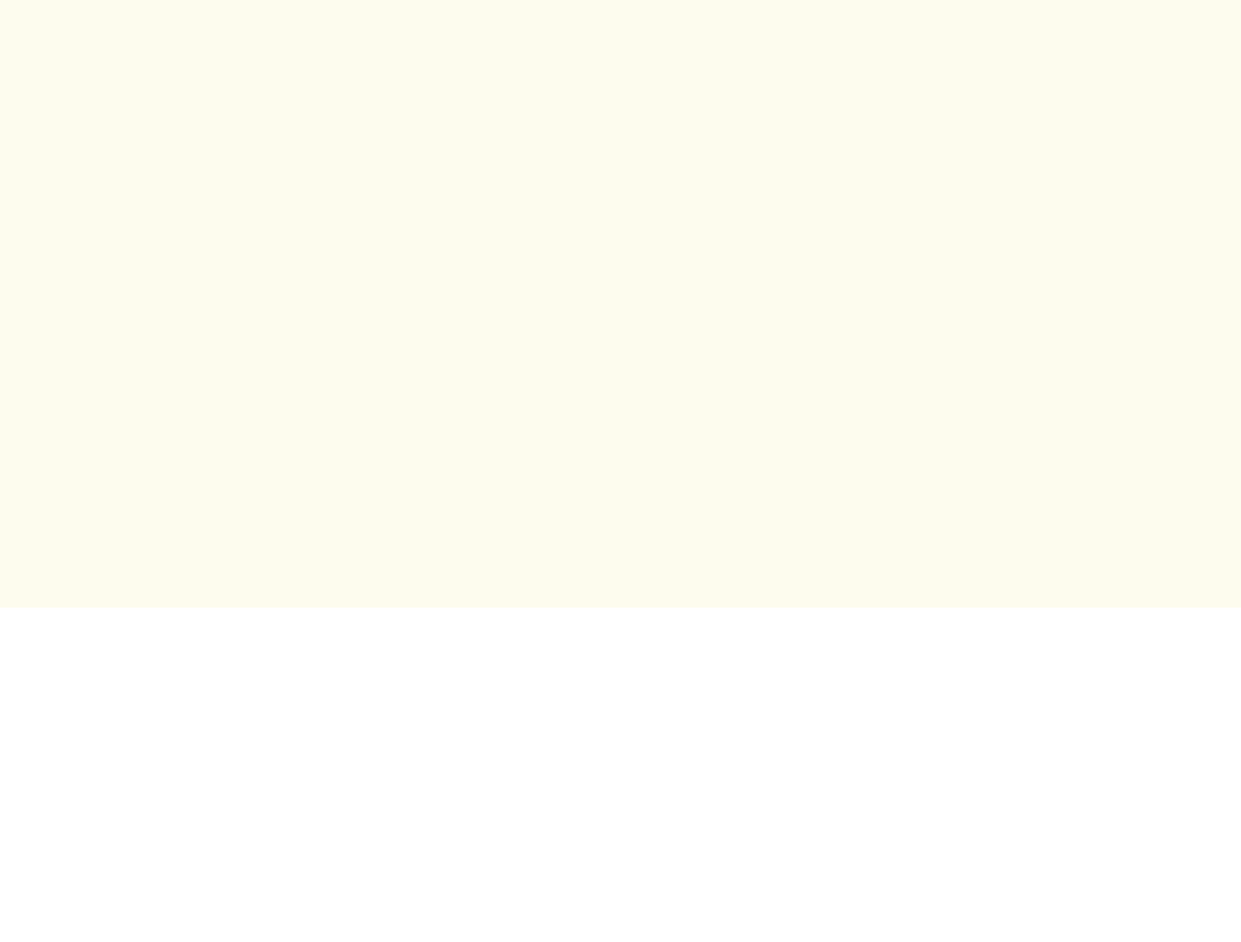
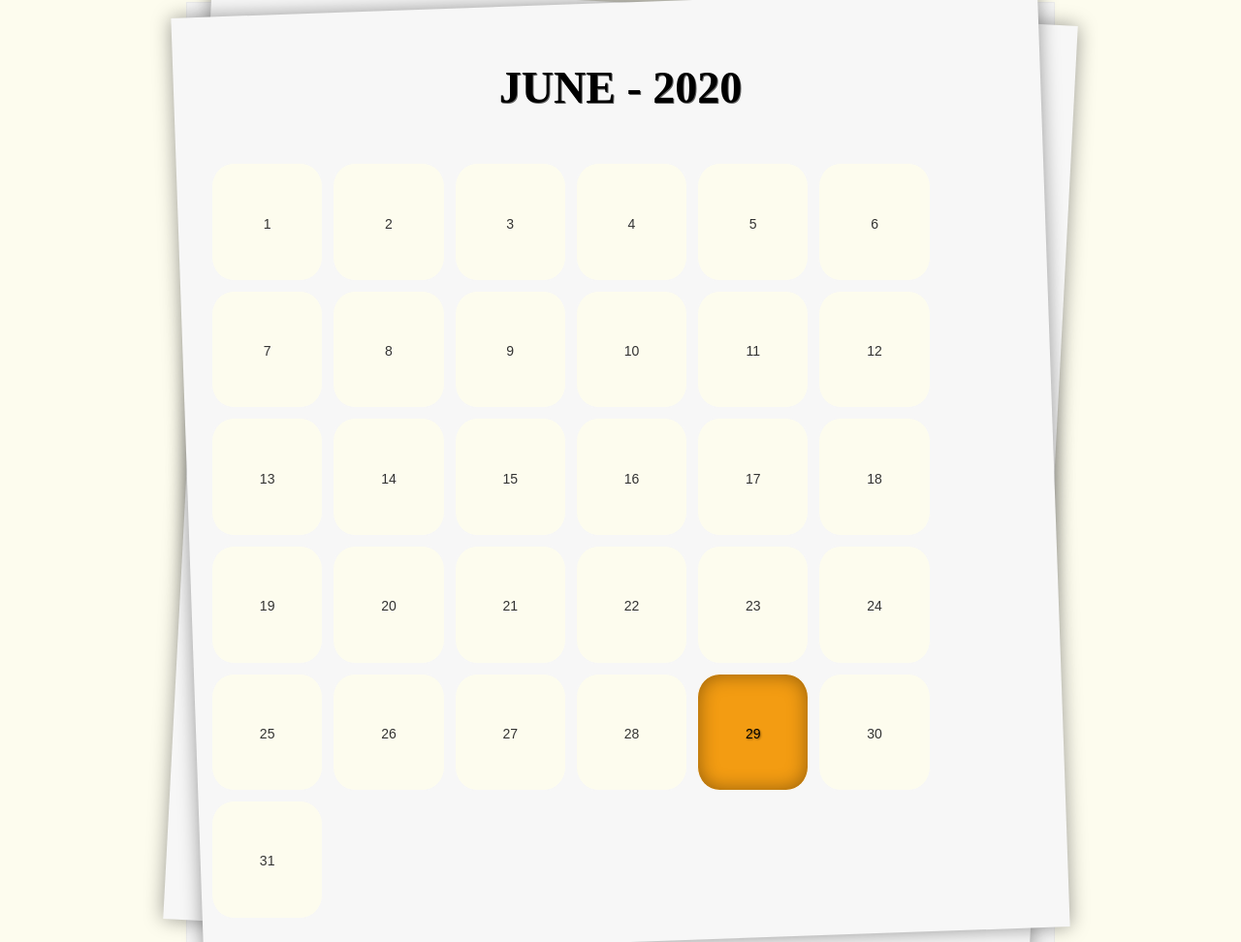
Before and after one commit to bbpcltd/bbpcltd.github.io, a plain HTML site: page events.html in a window 1280 px wide. Shown: the part 1512-2484 px from the top of the page at 97% size. Before the commit the page ends 2139 px from the top, so only its background shows below. Drawn offline with nearby package versions, Linux system fonts and the light colour scheme; a web font is replaced by a local one.

Commit message:
Added Calender Style in Events

```diff
--- a/events.html
+++ b/events.html
@@ -45,6 +45,52 @@
 
     <section class="section-events-last">
         <h1>Upcoming Events</h1>
+        <div class="calender">
+            <div class="month">
+                <h1 id="calender_heading">JUNE - 2020</h1>
+                <span class="day">1</span>
+                <span class="day">2</span>
+                <span class="day">3</span>
+                <span class="day">4</span>
+                <span class="day">5</span>
+                <span class="day">6</span>
+                <span class="day">7</span>
+                <span class="day">8</span>
+                <span class="day">9</span>
+                <span class="day">10</span>
+                <span class="day">11</span>
+                <span class="day">12</span>
+                <span class="day">13</span>
+                <span class="day">14</span>
+                <span class="day">15</span>
+                <span class="day">16</span>
+                <span class="day">17</span>
+                <span class="day">18</span>
+                <span class="day">19</span>
+                <span class="day">20</span>
+                <span class="day">21</span>
+                <span class="day">22</span>
+                <span class="day">23</span>
+                <span class="day">24</span>
+                <span class="day">25</span>
+                <span class="day">26</span>
+                <span class="day">27</span>
+                <span class="day">28</span>
+                <span class="day event"><a href="#lightbox">29</a></span>
+                <span class="day">30</span>
+                <span class="day">31</span>
+                <div class="clearfix"></div>
+
+                <div id="lightbox">
+                    <div class="event_details">
+                        <h1>Event Name</h1>
+                        <h3>Date: 24 June, 2020</h3>
+                        <p>Lorem ipsum dolor sit amet, consectetur adipisicing elit. Vel facilis voluptate voluptas quia officiis blanditiis inventore sunt in quis distinctio. Cum, quas! Aliquam accusamus recusandae quas iure, nemo aut nobis. Lorem ipsum dolor sit amet consectetur adipisicing elit. Quia beatae ipsam aperiam neque necessitatibus reiciendis laudantium labore ipsum quisquam ex vero iusto eius illum vitae, quis nemo optio sapiente debitis?</p>
+                        <a class="btn" href="#calender_heading">Close</a>
+                    </div>
+                </div>
+            </div>
+        </div>
     </section>
 
 
--- a/scss/_layout.scss
+++ b/scss/_layout.scss
@@ -569,12 +569,123 @@
         }
         &-last {
             background: #FDFCEE;
-            min-height: 100vh;
+            padding-bottom: 30px;
+            //z-index: -2;
 
             h1 {
                 font-family: Cambria, Cochin, Georgia, Times, 'Times New Roman', serif;
                 font-weight: 600;
                 font-size: 46px;
+            }
+
+            .calender {
+                margin: 40px auto;
+                width: 70%;
+                padding: 20px;
+                background: #f7f7f7;
+                border: 1px solid #eee;
+                color: #333;
+                position: relative;
+                z-index: 0;
+            }
+
+            .calender:before,
+            .calender:after {
+                content: "";
+                position: absolute;
+                left: 0;
+                top: 0;
+                display: block;
+                width: 100%;
+                height: 100%;
+                background: inherit;
+                box-shadow: inherit;
+                transform: rotate(3deg);
+                box-shadow: 0 0 20px rgba(0, 0, 0, 0.4);
+                z-index: -1;
+            }
+
+            .calender::after {
+                transform: rotate(-2deg);
+            }
+
+            .calender h1 {
+                font-family: "Montserrat";
+                width: 100%;
+                text-align: center;
+                text-shadow: 1px 1px 0px rgba(0, 0, 0, 0.6);
+            }
+
+            .calender .day {
+                display: block;
+                width: 13.5%;
+                height: 0;
+                padding-top: 6%;
+                padding-bottom: 8%;
+                margin: 5px;
+                float: left;
+                text-align: center;
+                background: #fdfcee;
+                border-radius: 20%;
+                border: 1px solid #f7f7f7;
+                font-family: sans-serif;
+                font-size: 1.4em;
+                transition: all 0.2s ease;
+                cursor: pointer;
+            }
+
+            .calender .day:hover {
+                background: #faf8d8;
+                color: #000;
+                box-shadow: inset 0 0 20px rgba(0, 0, 0, 0.4);
+                text-shadow: 1px 1px 2px rgba(0, 0, 0, 0.4);
+            }
+
+            .calender .day.event {
+                background: #f39c12;
+                color: #000;
+                box-shadow: inset 0 0 20px rgba(0, 0, 0, 0.4);
+                text-shadow: 1px 1px 2px rgba(0, 0, 0, 0.4);
+            }
+            .calender .day.event a{
+                text-decoration: none;
+                color: #000;
+            }
+
+            #lightbox {
+                display: none;
+
+                position: fixed;
+                background: rgba($color: #000000, $alpha: 0.5);
+                left: 0;
+                top: 0;
+                width: 100%;
+                height: 100%;
+
+                .event_details {
+                    position: relative;
+                    top: 50%;
+                    left: 50%;
+                    transform: translate(-50%, -50%);
+                    width: 90vw;
+                    height: 90vh;
+                    background: rgba($color: #fff, $alpha: 0.9);
+                    text-align: center;
+                    overflow: scroll;
+                    h4{
+                        text-decoration: underline;
+                    }
+                    p{
+                        padding: 10px;
+                        margin: 10px;
+                    }
+                    a{
+                        margin-top: 20px;
+                    }
+                }
+            }
+            #lightbox:target{
+                display: block;
             }
         }
     }
```
Also changed, not shown: css/style.min.css, dist/css/style.css, 2 other files. Lines whose indentation alone changed are shown as unchanged.
